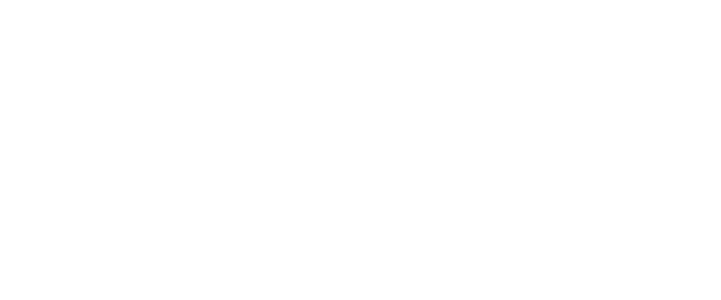
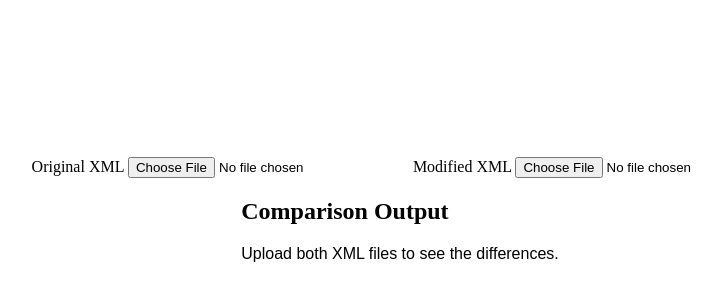
Before and after one commit to complyance-io/xml-diff-viewer, a SvelteKit app: page / in a window 1280 px wide. Shown: the part 190-490 px from the top of the page, without its empty margins (240-961 px from the left). Built offline with nearby package versions, Linux system fonts and the light colour scheme.

Commit message:
feat: enhance XML comparison interface with file upload and improved diff display

```diff
--- a/src/routes/+page.svelte
+++ b/src/routes/+page.svelte
@@ -1,7 +1,7 @@
 <script>
 
     // setup the import and state variables
-    import { xmlNormalizer } from '$lib/xmlNormalizer';
+    import { normalizeXML } from '$lib/xmlNormalizer';
     import diffMatchPatch from 'diff-match-patch';
     let originalXml = $state('');
     let modifiedXml = $state('');
@@ -20,13 +20,13 @@
         normalizedMod.startsWith('Syntax Error')
     );
 
-    // computes the html diff
+    // computes the html diff with wysiwyg formatting (should spell it as wizz-eeee-wig 🙂‍↕️)
     let diffResult = $derived.by(() => {
         if (hasError || !originalXml || !modifiedXml) return null;
 
         const diff = dmp.diff_main(normalizedOrig, normalizedMod);
         dmp.diff_cleanupSemantic(diff);
-        return dmp.diff_prettyHtml(diff);
+        return dmp.diff_prettyHtml(diff).replaceAll('&para;', '');
     });
 
     // this function handles the file upload
@@ -41,3 +41,49 @@
         reader.readAsText(file);
     }
 </script>
+
+<main class="app">
+    <section class="file-upload">
+        <label>
+            Original XML
+            <input type="file" accept=".xml" onchange={(e) => handleFileupload(e, 'original')} />
+        </label>
+        <label>
+            Modified XML
+            <input type="file" accept=".xml" onchange={(e) => handleFileupload(e, 'modified')} />
+        </label>
+    </section>
+    <section class="results-view">
+        <h2>Comparison Output</h2>
+        <div class="diff-board">
+            {#if diffResult}
+                {@html diffResult}
+            {:else if !originalXml || !modifiedXml}
+                <p class="placeholder-text">Upload both XML files to see the differences.</p>
+            {:else}
+                {#if !normalizedOrig.startsWith('<')}<p class="alert-text">Original: {normalizedOrig}</p>{/if}
+                {#if !normalizedMod.startsWith('<')}<p class="alert-text">Modified: {normalizedMod}</p>{/if}
+            {/if}
+        </div>
+    </section>
+</main>
+
+<style>
+    .app {
+        display: flex;
+        flex-direction: column;
+        align-items: center;
+        justify-content: center;
+        min-height: 100vh;
+    }
+
+    .file-upload {
+        display: flex;
+        gap: 2rem;
+    }
+
+    .diff-board {
+        white-space: pre-wrap;
+        font-family: poppins, sans-serif;
+    }
+</style>
```
